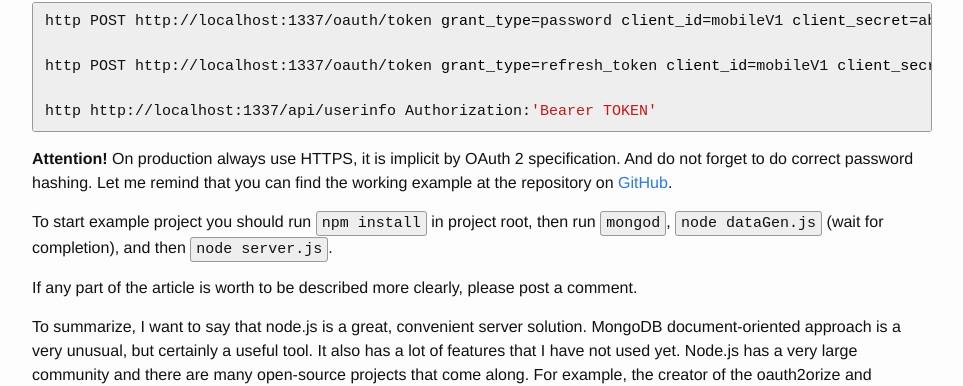
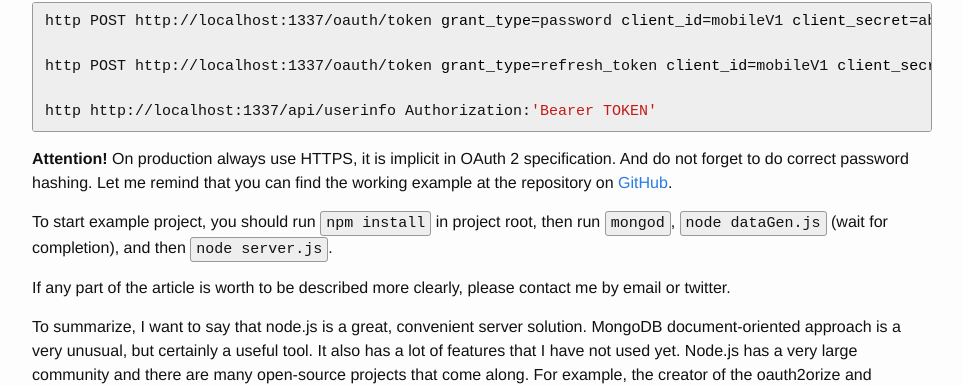
Before and after one commit to ealeksandrov/ealeksandrov.github.io, a Jekyll site: the page built from _posts/2013-09-12-restful-api-with-nodejs-plus-mongodb.markdown, in a window 1280 px wide and 900 px high, scrolled down 17169 px. Shown: the part 251-637 px from the top of the window, without its empty margins (158-1121 px from the left). Built offline with Jekyll 4.4.1, drawn with Linux system fonts in a browser that asks for light colours; Markdown is read by kramdown in place of the engine named in the settings; some of the changed text lies outside the part shown.

Commit message:
Grammar fixes

```diff
--- a/_posts/2013-09-12-restful-api-with-nodejs-plus-mongodb.markdown
+++ b/_posts/2013-09-12-restful-api-with-nodejs-plus-mongodb.markdown
@@ -74,7 +74,7 @@
 Next step is error handling.
 
 ##<a name="Step2"></a>2. Error handling
-First connect a cool logging module [Winston](https://github.com/flatiron/winston). We will make wrapper for it. Run `npm i winston` in project root, then create a folder named `libs/` with `log.js` there.
+First connect a cool logging module [Winston](https://github.com/flatiron/winston). We will make a wrapper for it. Run `npm i winston` in project root, then create a folder named `libs/` with `log.js` there.
 
 {% highlight js %}
 var winston = require('winston');
@@ -172,7 +172,7 @@
 });
 {% endhighlight %}
 
-To test post/put/delete I am advising wonderful wrapper over cURL - [httpie](https://github.com/jkbr/httpie). I will give examples of requests by using this tool.
+To test post/put/delete I am advising a wonderful wrapper over cURL - [httpie](https://github.com/jkbr/httpie). I will give examples of requests by using this tool.
 
 ##<a name="Step4"></a>4. MongoDB & Mongoose.js
 Choosing a database, I was guided by the desire to once again explore something new. [MongoDB](http://www.mongodb.org/) - the most popular NoSQL document-oriented database. [Mongoose.js](http://mongoosejs.com/) - wrapper, allowing to create comfortable and functional schema documents.
@@ -374,7 +374,7 @@
 });
 {% endhighlight %}
 
-All operations are very clear, thanks to Mongoose and self-explanatory scheme. Now, before running our `node.js`, we need to run mongoDB server: `mongod`. `mongo` - is a client utility for working with the database, the service itself is `mongod`.
+All operations are very clear, thanks to Mongoose and self-explanatory scheme. Now, before running our `node.js`, we need to run MongoDB server: `mongod`. `mongo` - is a client utility for working with the database, the service itself is `mongod`.
 
 Request examples using httpie:
 
@@ -535,7 +535,7 @@
 DB objects:
 
 1. User – a user who has a name, password hash and a salt.
-2. Client – a client application which requests access on behalf of user, has a name and a secret code.
+2. Client – a client application which requests access on behalf of a user, has a name and a secret code.
 3. AccessToken – token (type of bearer), issued to the client application, limited by time.
 4. RefreshToken – another type of token allows you to request a new bearer-token without re-request a password from the user.
 
@@ -717,7 +717,7 @@
     passport.authenticate('bearer', { session: false }),
         function(req, res) {
             // req.authInfo is set using the `info` argument supplied by
-            // `BearerStrategy`.  It is typically used to indicate scope of the token,
+            // `BearerStrategy`.  It is typically used to indicate a scope of the token,
             // and used in access control checks.  For illustrative purposes, this
             // example simply returns the scope in the response.
             res.json({ user_id: req.user.userId, name: req.user.username, scope: req.authInfo.scope })
@@ -727,7 +727,7 @@
 
 For example, the access is restricted on `localhost:1337/api/userInfo`.
 
-To check the auth logic we should create a user and a client in our database. Use this node application, which will create the necessary objects and remove redundant from collections. It helps quickly clean the tokens and users for testing.
+To check the auth logic, we should create a user and a client in our database. Use this node application, which will create the necessary objects and remove redundant from collections. It helps quickly clean the tokens and users for testing.
 
 {% highlight js %}
 var log                 = require('./libs/log')(module);
@@ -783,11 +783,11 @@
 http http://localhost:1337/api/userinfo Authorization:'Bearer TOKEN'
 {% endhighlight %}
 
-__Attention!__ On production always use HTTPS, it is implicit by OAuth 2 specification. And do not forget to do correct password hashing.
+__Attention!__ On production always use HTTPS, it is implicit in OAuth 2 specification. And do not forget to do correct password hashing.
 Let me remind that you can find the working example at the repository on [GitHub](https://github.com/ealeksandrov/NodeAPI).
 
-To start example project you should run `npm install` in project root, then run `mongod`, `node dataGen.js` (wait for completion), and then `node server.js`.
+To start example project, you should run `npm install` in project root, then run `mongod`, `node dataGen.js` (wait for completion), and then `node server.js`.
 
-If any part of the article is worth to be described more clearly, please post a comment.
+If any part of the article is worth to be described more clearly, please contact me by email or twitter.
 
 To summarize, I want to say that node.js is a great, convenient server solution. MongoDB document-oriented approach is a very unusual, but certainly a useful tool. It also has a lot of features that I have not used yet. Node.js has a very large community and there are many open-source projects that come along. For example, the creator of the oauth2orize and passport.js, Jared Hanson makes wonderful projects that facilitate the implementation of the most well-protected systems.
```
Also changed, not shown: other parts of _posts/2013-09-12-restful-api-with-nodejs-plus-mongodb.markdown (+5 -5 lines), _posts/2014-02-25-osx-quick-look-plugin-development.markdown (+5 -5 lines), about/index.md (+2 -2 lines).
